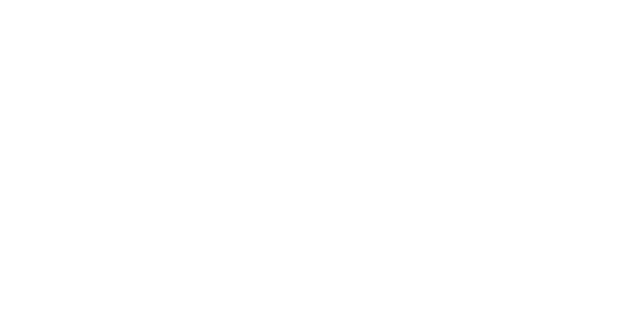
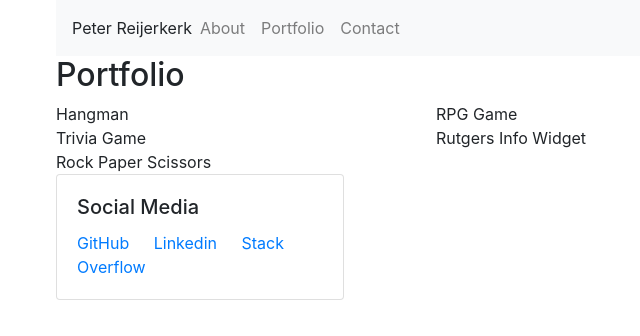
Before and after one commit to PReijerkerk/Bootstrap-Portfolio, a plain HTML site: page portfolio.html in a window 1280 px wide. Shown: the whole page, without its empty margins (29-669 px from the left). Drawn offline with nearby package versions, Linux system fonts and the light colour scheme.

Commit message:
Created the base containers/container content for the portfolio.html

```diff
--- a/portfolio.html
+++ b/portfolio.html
@@ -9,6 +9,69 @@
 </head>
 
 <body>
+    <!--navbar-container-->
+    <div class="container">
+        <div class="row">
+            <div class="col-md-12">
+                <nav class="navbar navbar-expand-lg navbar-light bg-light">
+                    <header>Peter Reijerkerk</header>
+                    <div class="collapse navbar-collapse" id="navbarNavAltMarkup">
+                        <div class="navbar-nav">
+                        <a class="nav-item nav-link" href="index.html">About</a>
+                        <a class="nav-item nav-link" href="portfolio.html">Portfolio</a>
+                        <a class="nav-item nav-link" href="contact.html">Contact</a>
+                        </div>
+                    </div>
+                </nav>
+            </div>
+        </div>
+    </div>
+
+    <!--Project Container-->
+    <div class="container">
+        <div class="row">
+            <div class="col-md-12">
+                <h2>Portfolio</h2>
+            </div>
+        </div>
+        <div class="row">
+            <div class="col-md-4">
+                Hangman
+            </div>
+            <div class="col-md-4">
+                RPG Game
+            </div>
+        </div>
+        <div class="row">
+            <div class="col-md-4">
+                Trivia Game
+            </div>
+            <div class="col-md-4">
+                Rutgers Info Widget
+            </div>
+        </div>
+        <div class="row">
+            <div class="col-md-4">
+                Rock Paper Scissors
+            </div>
+        </div>
+    </div>
+
+    <!--Social-Links-Container-->
+    <div class="container">
+            <div class="row">
+                <div class="col-md-4">
+                    <div class="card" style="width: 18rem;">
+                        <div class="card-body">
+                            <h5 class="card-title">Social Media</h5>
+                            <a href="https://github.com/PReijerkerk" class="card-link">GitHub</a>
+                            <a href="https://www.linkedin.com/in/peter-reijerkerk-13a51a102/" class="card-link">Linkedin</a>
+                            <a href="https://stackoverflow.com/users/9817168/p-reijerkerk" class="card-link">Stack Overflow</a>
+                        </div>
+                      </div>
+                </div>
+            </div>
+     </div>
 
 </body>
 
```
